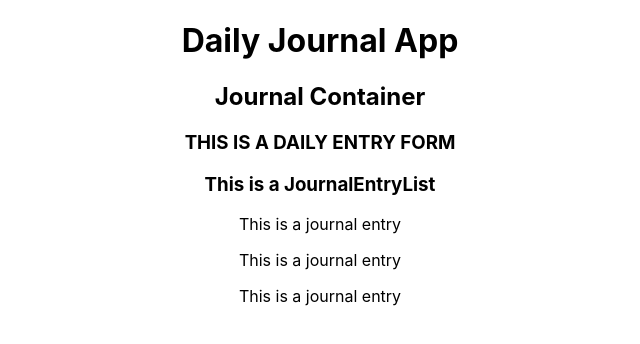
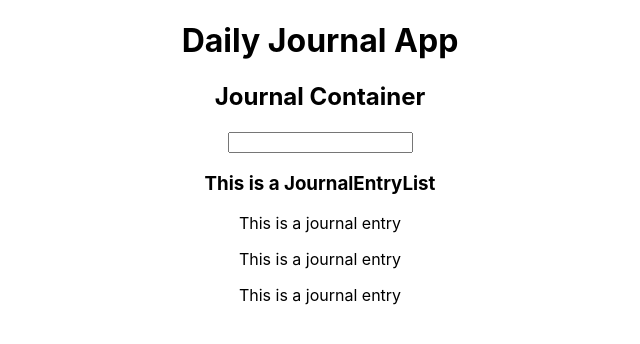
Before and after one commit to sajg1/DailyJournalApp, a React (Create React App) app: page / in a window 1280 px wide. Shown: the top 344 px of the page, without its empty margins (320-960 px from the left). Built offline with nearby package versions, Linux system fonts and the light colour scheme.

Commit message:
added a handleChange function to DailyEntry Form in order to bind the users entry to the components state.

```diff
--- a/src/components/DailyEntryForm.js
+++ b/src/components/DailyEntryForm.js
@@ -1,10 +1,24 @@
 import React, {Component} from 'react';
 
 class DailyEntryForm extends Component {
+  constructor(props) {
+    super(props);
+    this.state = {
+      input: ""
+    }
+    this.handleChange = this.handleChange.bind(this);
+  }
+  handleChange(event) {
+    this.setState({
+      input: event.target.value
+    })
+  }
   render() {
     return(
       <div>
-        <h3>THIS IS A DAILY ENTRY FORM</h3>
+        <form className="entry-form">
+          <input value={this.state.input} onChange={this.handleChange}></input>
+        </form>
       </div>
     )
   }
```
Also changed, not shown: 1 other file (tests, documents, lock files or other folders).
